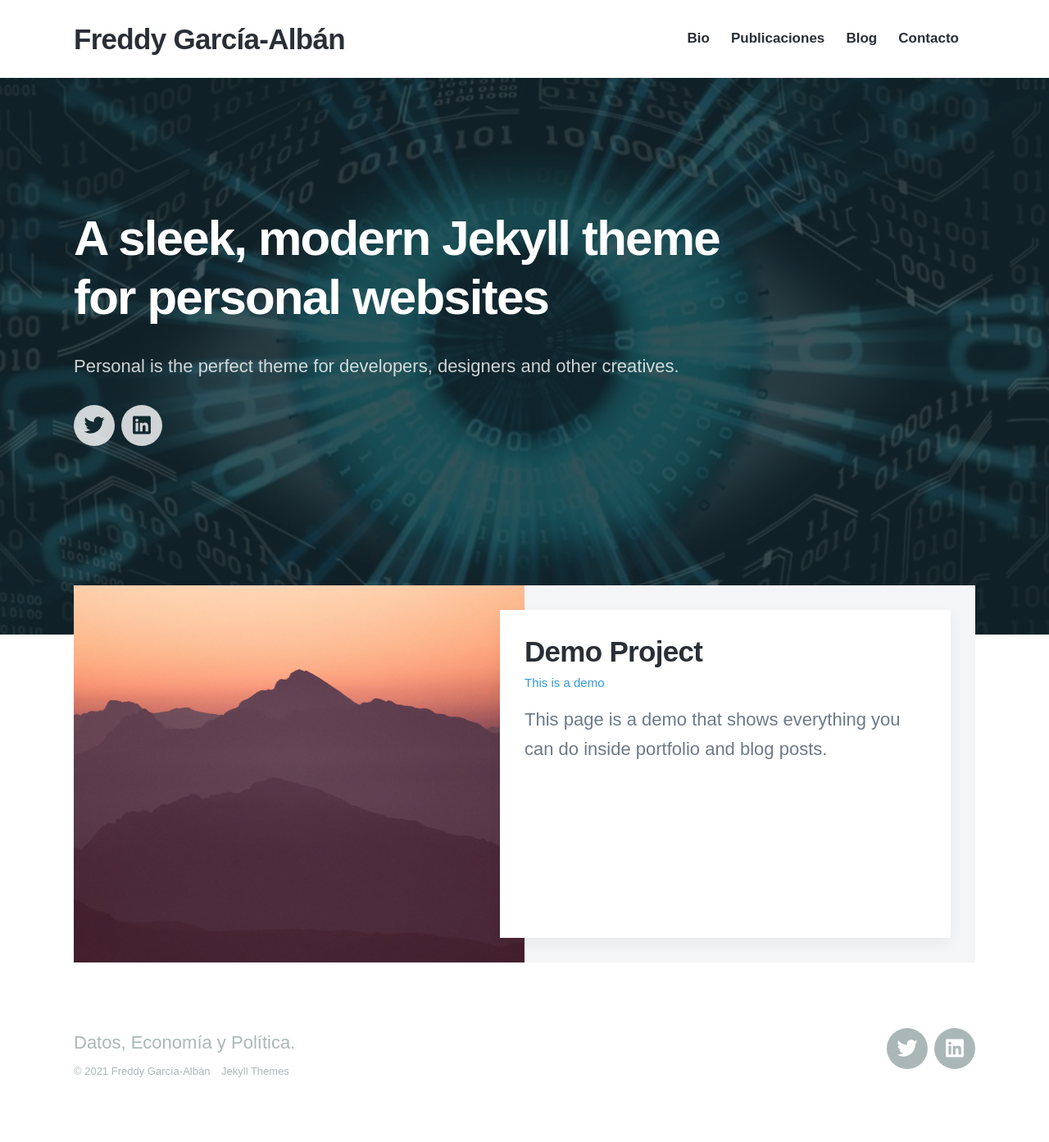
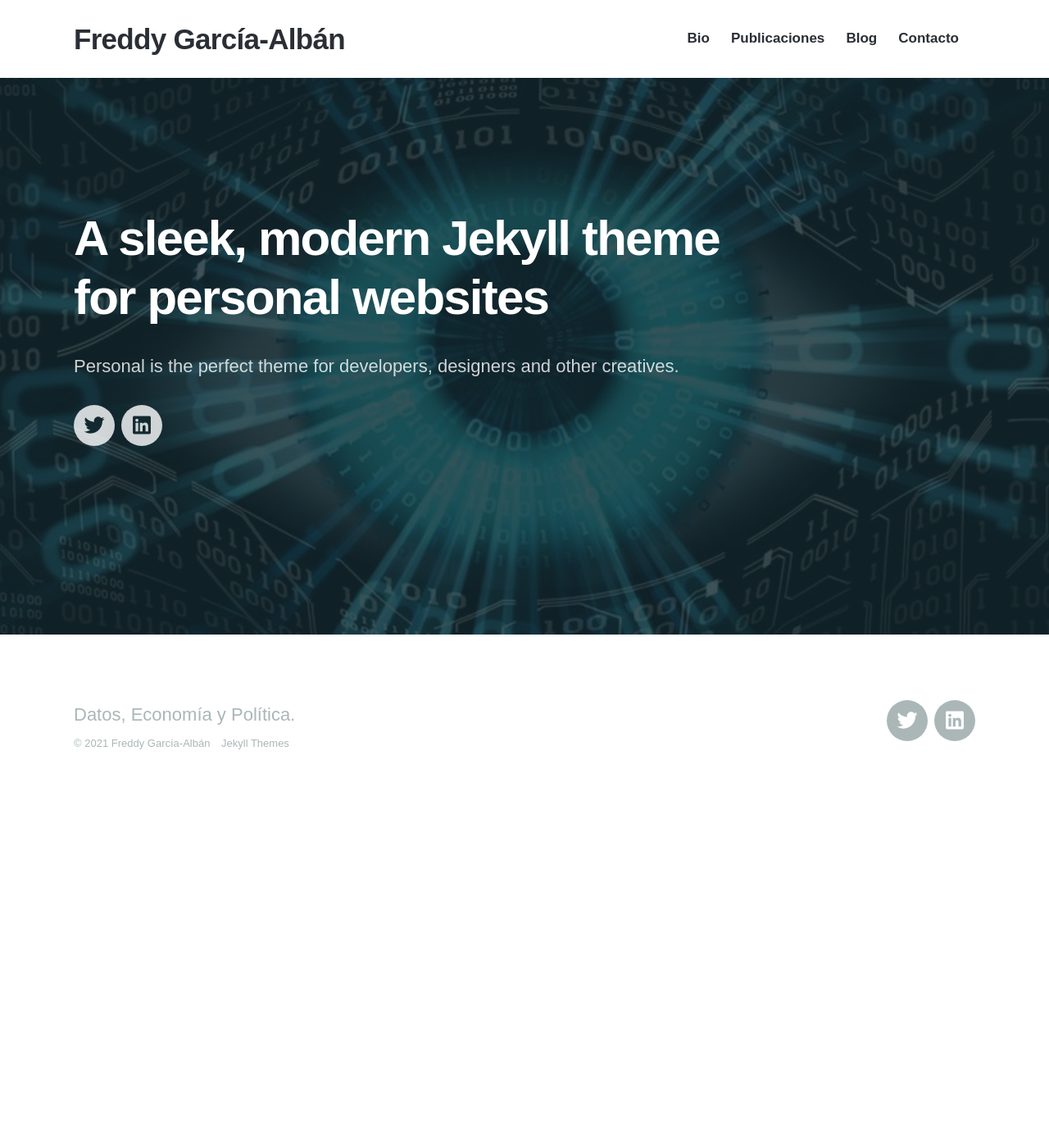
Before and after one commit to EnexFG/EnexFG.github.io, a Jekyll site: the page built from index.html, in a window 1280 px wide. Shown: the whole page at 82% size. Built offline with Jekyll 4.4.1, drawn with Linux system fonts in a browser that asks for light colours; nearby versions of some CDN libraries; some web fonts are replaced; after the commit the page ends 993 px from its top, so only the background shows below that.

Commit message:
Update index.html

```diff
--- a/index.html
+++ b/index.html
@@ -20,33 +20,3 @@ featured_image: /images/demo/eye.jpg
 		{% include socials.html %}
 
 	</div>
-
-</section>
-
-<section class="listing">
-
-	<div class="wrap">
-
-		{% for project in site.projects reversed %}
-
-		<article class="post">
-
-			<div class="post__image-wrap">
-				<div class="post__image" style="background-image: url({{ project.featured_image | relative_url }})"></div>
-			</div>
-
-			<div class="post__content-wrap">
-				<div class="post__content">
-					<h2 class="post__title"><a href="{{ project.url | relative_url }}">{{ project.title }}</a></h2>
-					<p class="post__subtitle">{{ project.subtitle }}</p>
-					<p class="post__description">{{ project.description }}</p>
-				</div>
-			</div>
-
-		</article>
-
-		{% endfor %}
-
-	</div>
-
-</section>
```
